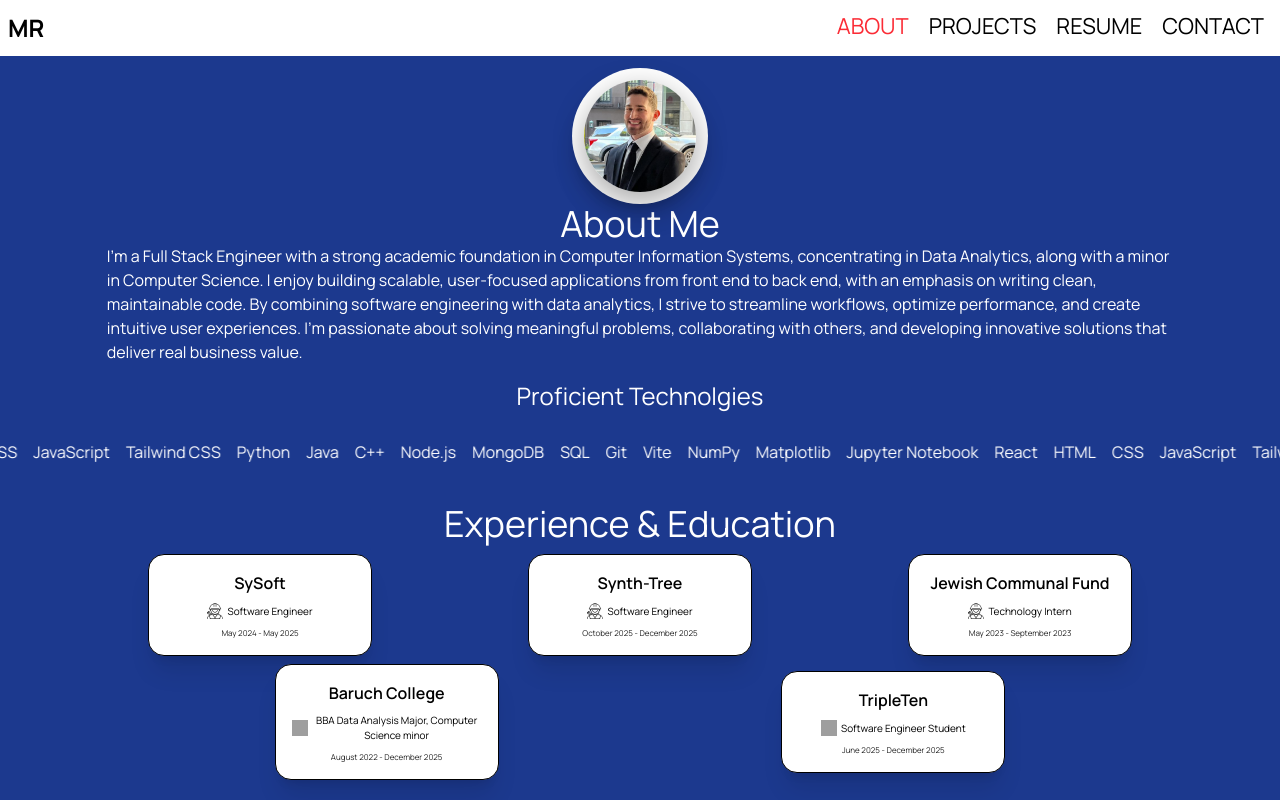
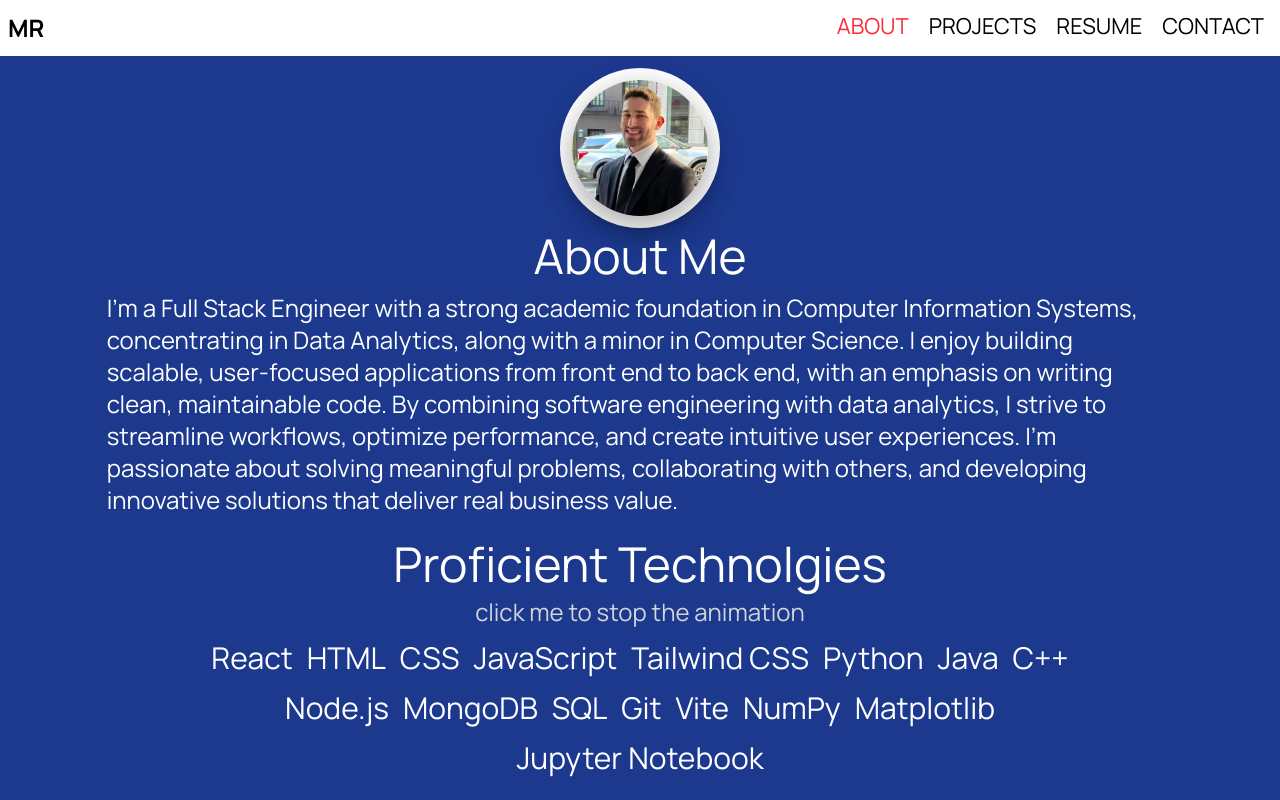
Before and after one commit to matthewrichards234/Personal_Website, a React (Vite) app: page /about in a window 1280 px wide. Shown: the top 800 px of the page. Built offline with nearby package versions, Linux system fonts and the light colour scheme; grey boxes are pictures that could not be loaded.

Commit message:
add more responsive design to about section.

```diff
--- a/src/components/About.tsx
+++ b/src/components/About.tsx
@@ -6,7 +6,7 @@ const About = () => {
   const [activateModal, setActivateModal] = useState(null);
 
   const [activeProficientTechnologies, setActiveProficientTechnologies] =
-    useState(true);
+    useState(false);
 
   const technologies = [
     "React",
@@ -51,21 +51,34 @@ const About = () => {
       <div className="pt-3">
         {/* About Me */}
         <div className="flex flex-col items-center">
-          <div className="w-34 h-34 rounded-full bg-white flex items-center justify-center shadow-xl">
+          <div
+            className="size-34
+                      sm:size-36
+                      md:size-38
+                      lg:size-40
+                      rounded-full
+                      bg-white
+                      flex
+                      items-center
+                      justify-center
+                      shadow-xl"
+          >
             <img
               src="src/assets/linkedinpfp.jpeg"
               alt="headshot"
-              className="w-28 h-28 rounded-full shadow-[0_10px_30px_rgba(0,0,0,0.35)] z-2"
+              className="
+              size-28
+              sm:size-30
+              md:size-32
+              lg:size-34
+              rounded-full
+              shadow-[0_10px_30px_rgba(0,0,0,0.35)]
+              z-2
+              "
             />
-            <div
-              className="h-29
-                        w-29
-                        z-1
-                        absolute"
-            ></div>
           </div>
-          <p className="text-4xl">About Me</p>
-          <p className="w-5/6">
+          <p className="text-5xl py-1">About Me</p>
+          <p className="w-5/6 text-lg md:text-2xl py-2">
             I'm a Full Stack Engineer with a strong academic foundation in
             Computer Information Systems, concentrating in Data Analytics, along
             with a minor in Computer Science. I enjoy building scalable,
@@ -81,17 +94,27 @@ const About = () => {
 
         {/* Proficient Technologies */}
         <div className="mt-4">
+          <p
+            className="text-center
+                        md:text-5xl
+                        text-3xl "
+          >
+            Proficient Technolgies
+          </p>
           <button
             className="cursor-pointer
                         text-center
                         text-2xl
                         flex
                         mx-auto
-                        hover:text-red-600"
+                        text-gray-300
+                        hover:text-black
+                        mt-2"
             onClick={toggleProficientTechnologies}
           >
-            Proficient Technolgies
+            click me to stop the animation
           </button>
+
           {activeProficientTechnologies ? (
             <>
               <div className="flex flex-row justify-center">
@@ -136,6 +159,8 @@ const About = () => {
                             flex-wrap
                             gap-3.5
                             justify-center
+                            mb-6
+                            mt-3
                             "
                 >
                   {technologies.map((technology) => {
@@ -144,7 +169,11 @@ const About = () => {
                         className="hover:scale-120
                                     ease-in-out
                                     duration-350
-                                    cursor-default"
+                                    cursor-default
+                                    text-xl
+                                    sm:text-2xl
+                                    lg:text-3xl
+                                    "
                       >
                         {technology}
                       </li>
--- a/src/components/LanguageCard.tsx
+++ b/src/components/LanguageCard.tsx
@@ -11,7 +11,11 @@ const LanguageCard = ({ name }: LanguageCardInterface) => {
                     flex
                     flex-row
                     items-center
-                    justify-center"
+                    justify-center
+                    text-xl
+                    md:text-2xl
+                    lg:text-3xl
+                    lg:p-6"
       >
         <p>{name}</p>
       </div>
```
